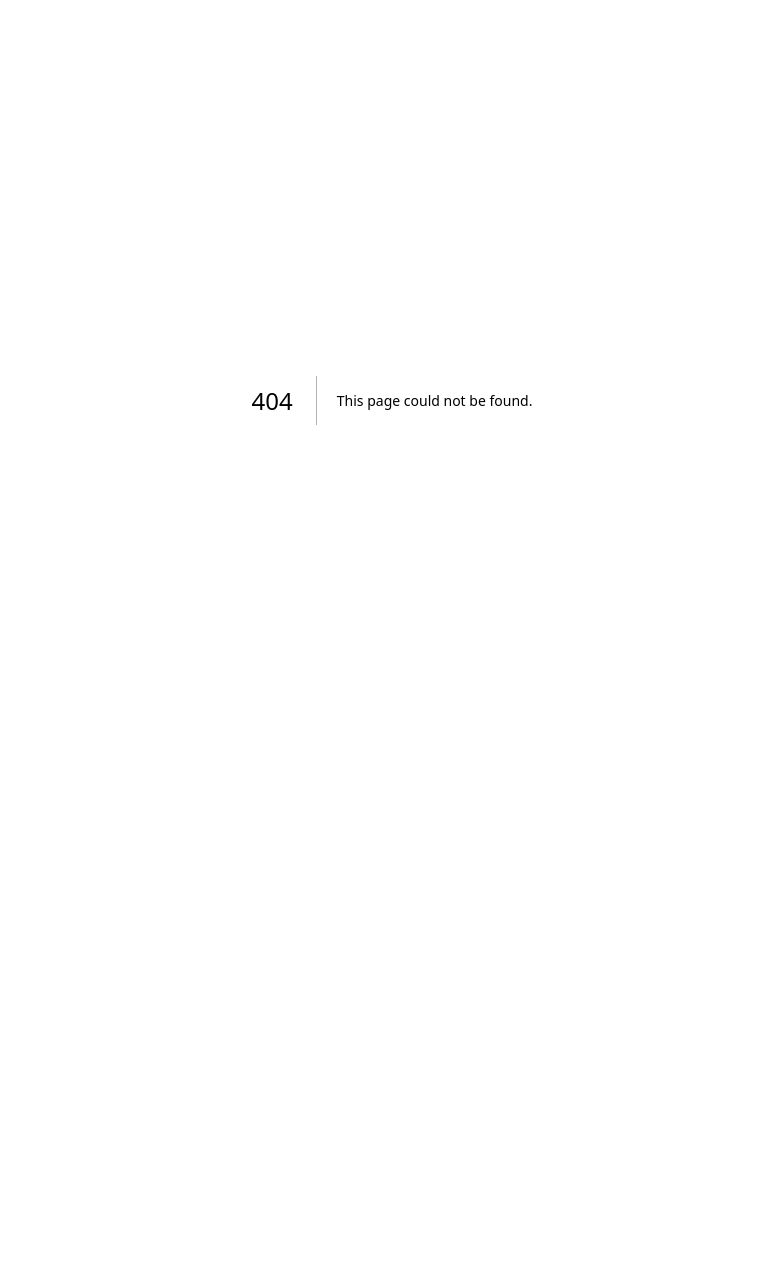
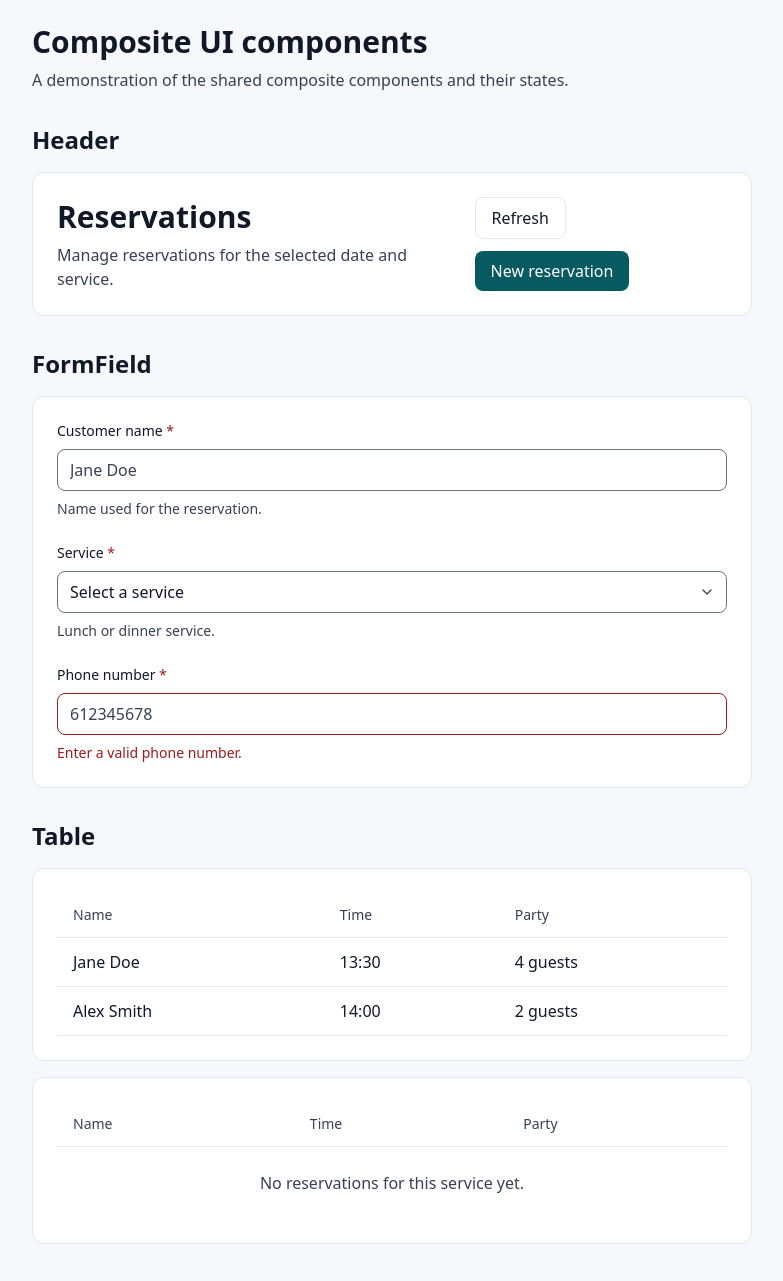
Before and after one commit to femCodersClub-vonage-program/restaurant-receptionist, a Next.js app in the folder frontend/: page /ui-demo/composite in a window 1280 px wide. Before the commit this address had no page. Shown: the top 1281 px of the page, without its empty margins (248-1031 px from the left). Before the commit the page ends 800 px from the top, so only its background shows below. Built offline with nearby package versions, Linux system fonts and the light colour scheme.

Commit message:
feat: add link to composite UI components in UiDemoPage and create UiDemoPage to render and test Header, FormField, Table and CapacityIndicator components

```diff
--- /dev/null
+++ b/frontend/src/app/ui-demo/composite/page.tsx
@@ -0,0 +1,140 @@
+"use client";
+
+import {
+  Button,
+  CapacityIndicator,
+  FormField,
+  Header,
+  Input,
+  Select,
+  Table,
+} from "@/components/ui";
+import type { TableColumn } from "@/components/ui";
+
+type DemoReservation = {
+  id: string;
+  name: string;
+  time: string;
+  party: string;
+};
+
+const reservationColumns: TableColumn<DemoReservation>[] = [
+  { key: "name", header: "Name", cell: (row) => row.name },
+  { key: "time", header: "Time", cell: (row) => row.time },
+  { key: "party", header: "Party", cell: (row) => row.party },
+];
+
+const reservations: DemoReservation[] = [
+  { id: "1", name: "Jane Doe", time: "13:30", party: "4 guests" },
+  { id: "2", name: "Alex Smith", time: "14:00", party: "2 guests" },
+];
+
+export default function CompositeDemoPage() {
+  return (
+    <main className="mx-auto flex w-full max-w-3xl flex-col gap-8 p-6">
+      <div className="flex flex-col gap-2">
+        <h1 className="text-heading-lg">Composite UI components</h1>
+        <p className="text-foreground-muted">
+          A demonstration of the shared composite components and their states.
+        </p>
+      </div>
+
+      <section className="flex flex-col gap-4">
+        <h2 className="text-heading-md">Header</h2>
+        <div className="rounded-surface border border-border bg-surface p-6">
+          <Header
+            title="Reservations"
+            description="Manage reservations for the selected date and service."
+            actions={
+              <>
+                <Button variant="secondary">Refresh</Button>
+                <Button>New reservation</Button>
+              </>
+            }
+          />
+        </div>
+      </section>
+
+      <section className="flex flex-col gap-4">
+        <h2 className="text-heading-md">FormField</h2>
+        <div className="flex flex-col gap-6 rounded-surface border border-border bg-surface p-6">
+          <FormField
+            label="Customer name"
+            required
+            helpText="Name used for the reservation."
+          >
+            {(props) => <Input {...props} placeholder="Jane Doe" />}
+          </FormField>
+          <FormField
+            label="Service"
+            required
+            helpText="Lunch or dinner service."
+          >
+            {(props) => (
+              <Select {...props} defaultValue="">
+                <option value="" disabled>
+                  Select a service
+                </option>
+                <option value="lunch">Lunch</option>
+                <option value="dinner">Dinner</option>
+              </Select>
+            )}
+          </FormField>
+          <FormField
+            label="Phone number"
+            required
+            error="Enter a valid phone number."
+          >
+            {(props) => <Input {...props} placeholder="612345678" />}
+          </FormField>
+        </div>
+      </section>
+
+      <section className="flex flex-col gap-4">
+        <h2 className="text-heading-md">Table</h2>
+        <div className="rounded-surface border border-border bg-surface p-6">
+          <Table
+            caption="Lunch reservations"
+            columns={reservationColumns}
+            rows={reservations}
+            rowKey={(row) => row.id}
+            emptyMessage="No reservations for this service yet."
+          />
+        </div>
+        <div className="rounded-surface border border-border bg-surface p-6">
+          <Table
+            caption="Dinner reservations"
+            columns={reservationColumns}
+            rows={[]}
+            rowKey={(row) => row.id}
+            emptyMessage="No reservations for this service yet."
+          />
+        </div>
+      </section>
+
+      <section className="flex flex-col gap-4">
+        <h2 className="text-heading-md">CapacityIndicator</h2>
+        <div className="flex flex-col gap-6 rounded-surface border border-border bg-surface p-6">
+          <CapacityIndicator
+            label="Lunch"
+            total={30}
+            occupied={12}
+            available={18}
+          />
+          <CapacityIndicator
+            label="Dinner"
+            total={30}
+            occupied={30}
+            available={0}
+          />
+        </div>
+      </section>
+
+      <p>
+        <a href="/ui-demo" className="text-primary underline">
+          Back to base UI components
+        </a>
+      </p>
+    </main>
+  );
+}
--- a/frontend/src/app/ui-demo/page.tsx
+++ b/frontend/src/app/ui-demo/page.tsx
@@ -144,6 +144,12 @@ export default function UiDemoPage() {
           </Alert>
         </div>
       </section>
+
+      <p>
+        <a href="/ui-demo/composite" className="text-primary underline">
+          View composite UI components
+        </a>
+      </p>
     </main>
   );
 }
```
